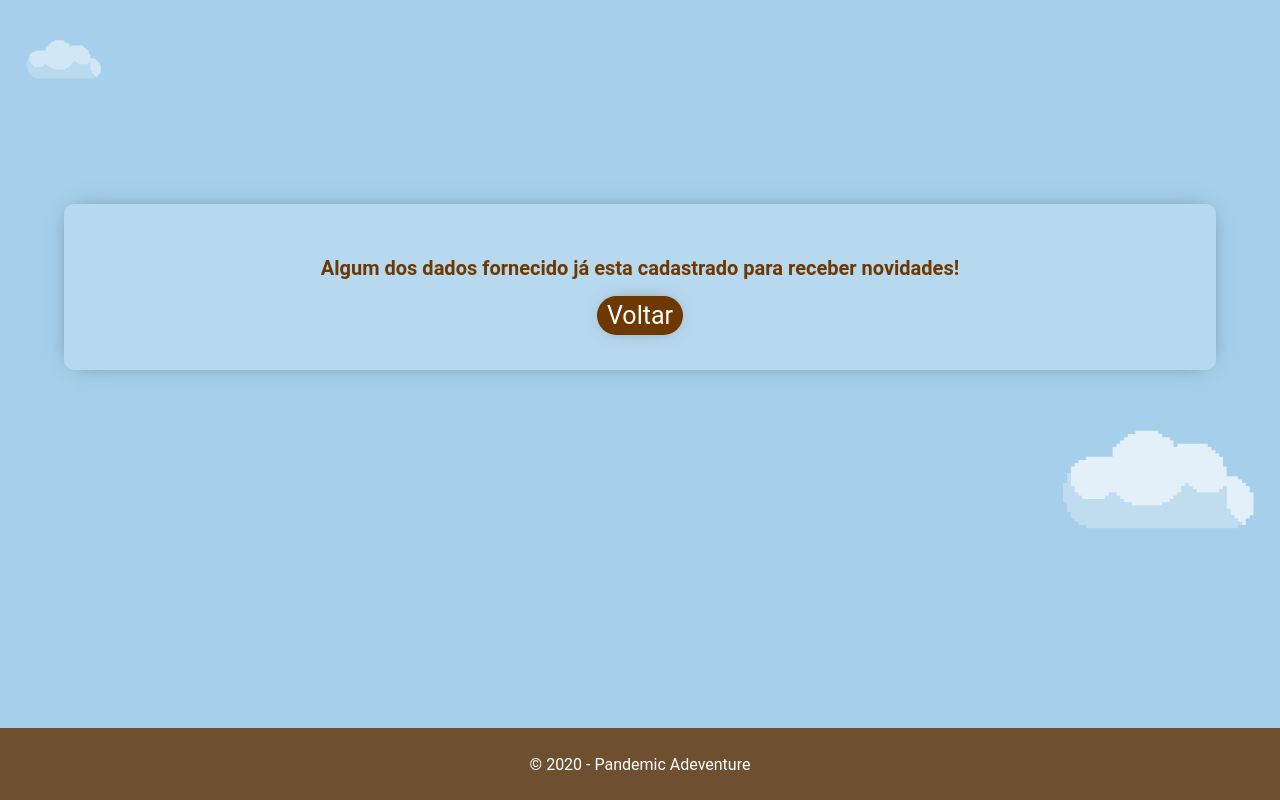
After one commit to Antonio-Estevam/Trabalho_acad-mico, a PHP site: page /erroAlerta.php in a window 1280 px wide. The commit adds this page. Run offline with PHP 8.4, Linux system fonts and the light colour scheme; data that the repository does not hold is empty.

Commit message:
Avisos de erro

```diff
--- /dev/null
+++ b/css/erroAlerta.css
@@ -0,0 +1,89 @@
+
+body{
+    font-family: Roboto, sans-serif;
+    background-color: #A5CFEB;
+    margin: 0px;
+    width: 100%;
+    height:100vh;
+}
+
+.cadastro .nuvem #nuvem1{
+    height: 5vh;
+    margin-left: 2%;
+    margin-right: 15%;
+    margin-top: 5vh;
+    opacity: 0.5;
+}
+ #nuvem2{
+    margin-top: 60px;
+    margin-right:2%;
+    margin-left: 83%;
+    width:15%;
+    margin-right: 0px;
+    opacity: 0.7;
+}
+
+.cadastro .container{
+    position: relative;
+    left: 5%;
+    display: flex;
+    flex-direction: column;
+    background-color: rgba(255, 255, 255, 0.204);
+    width:90%;
+    align-items: center;
+    -webkit-box-shadow: 0px 0px 22px -11px rgba(0,0,0,0.68);
+    -moz-box-shadow: 0px 0px 22px -11px rgba(0,0,0,0.68);
+    box-shadow: 0px 0px 22px -11px rgba(0,0,0,0.68);
+    border-radius: 10px;
+    padding: 35px 0px;
+    margin-top: 15vh;
+}
+
+.cadastro .container h1{
+    text-align: center;
+    color:rgb(110, 56, 2);
+    font-size: 20px;
+}
+.cadastro .container a{
+    color: #fff;
+    font-size: 25px;
+    text-decoration: none;
+    background-color:rgb(110, 56, 2);
+    padding: 5px 10px;
+    border-radius:20px;
+    box-shadow: 0px 0px 22px -11px rgba(0,0,0,0.68);
+}
+
+footer{
+    position: fixed;
+    bottom: 0px;
+    width: 100%;
+    height:9vh;
+    background-color: #6E5031;
+    color: #fff;
+    align-items: center;
+    display: flex;
+    flex-direction: row;
+    justify-content: center;
+}
+
+
+    /*1200px desktop*/
+    @media  (min-width:1200px){
+
+    }
+
+    /*960px tabletes no modo paisagem  */
+        @media  (min-width:960px){
+
+        }
+
+    /*768px tabletes no modo retrato */
+       @media  (min-width:768px){
+
+
+    /* 480px smartphone no modo paisagem */
+
+        @media  (min-width:480px){
+
+        }
--- /dev/null
+++ b/erroAlerta.php
@@ -0,0 +1,39 @@
+<!DOCTYPE html>
+<html lang="pt-br">
+<head>
+    <meta charset="UTF-8">
+    <meta name="viewport" content="width=device-width, initial-scale=1.0">
+    <link rel="stylesheet" href="css/erroAlerta.css">
+    <title>Login </title>
+</head>
+<body>
+
+    <section id="cadastro" class="cadastro">
+        <div class="nuvem">
+           <img src="img/nuvem.svg" alt="Nuvem" id="nuvem1">
+        </div>
+        <div class="container">
+           <?php
+               function mostraErro($msgErro,$local){
+                ?>
+               <h1><?php echo $msgErro; ?></h1>
+                <a href="<?php echo $local; ?>">Voltar</a>
+                <?php
+                echo $_POST['field1'];
+
+               }
+
+               mostraErro("Algum dos dados fornecido já esta cadastrado para receber novidades!","index.html#cadastro");
+
+           ?>
+
+        </div>
+   </section>
+        <img src="img/nuvem.svg" alt="Nuvem" id="nuvem2">
+
+   <footer>
+    <p>&copy 2020 - Pandemic Adeventure</p>
+</footer>
+
+</body>
+</html>
--- a/inserirAcao.php
+++ b/inserirAcao.php
@@ -33,7 +33,8 @@
             }
 
         }else{
-            echo ' Algum dos dados fornecido já esta cadastrado para receber novidades!';
+            header("Location:erroAlerta.php");
+           # echo ' Algum dos dados fornecido já esta cadastrado para receber novidades!';
         }
         ?>
 
--- a/loginAcao.php
+++ b/loginAcao.php
@@ -18,7 +18,8 @@ if($registro){
     endforeach;
 
 }else {
-    echo "Erro";
-    /*header("Location:login.html"); */
+    header("Location:erroAlerta.php");
+     $_POST['field1'] = "ollllll";
+
  }
 ?>
```
